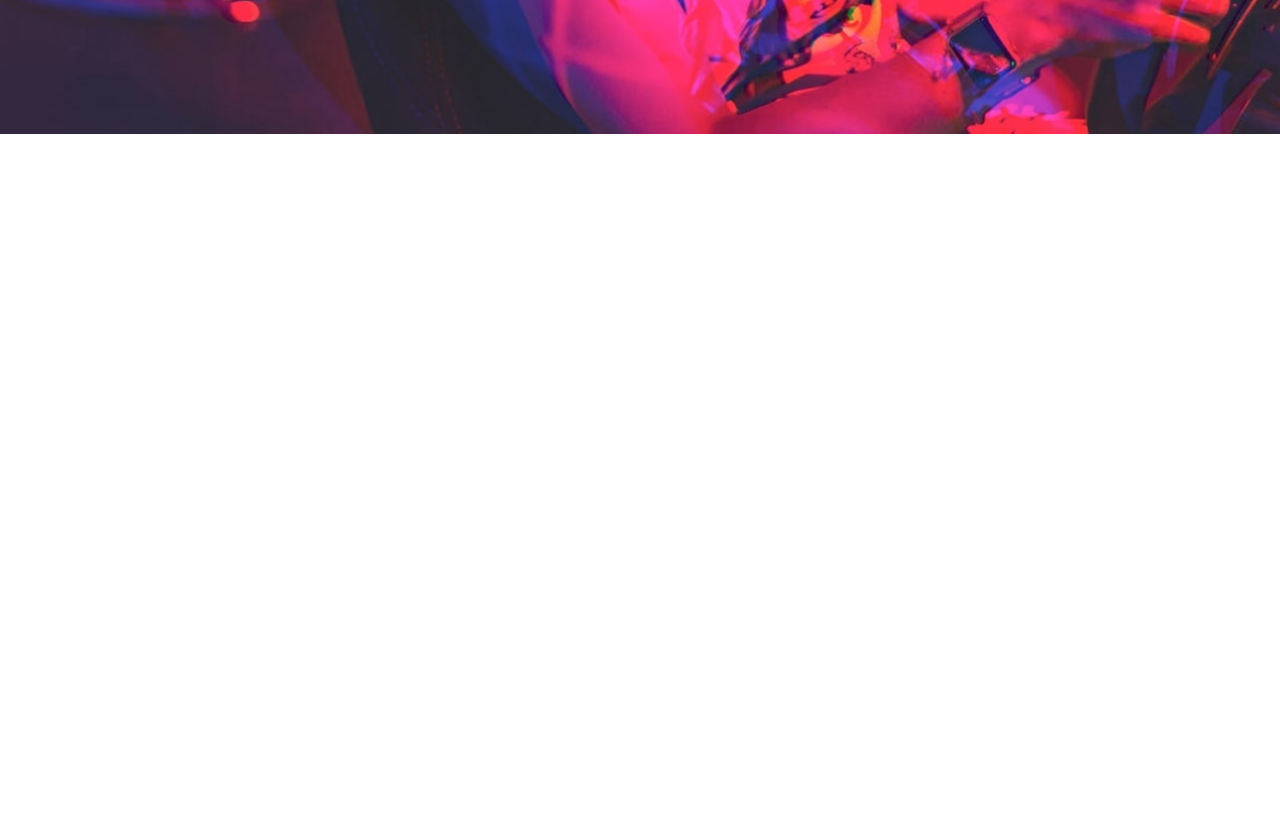
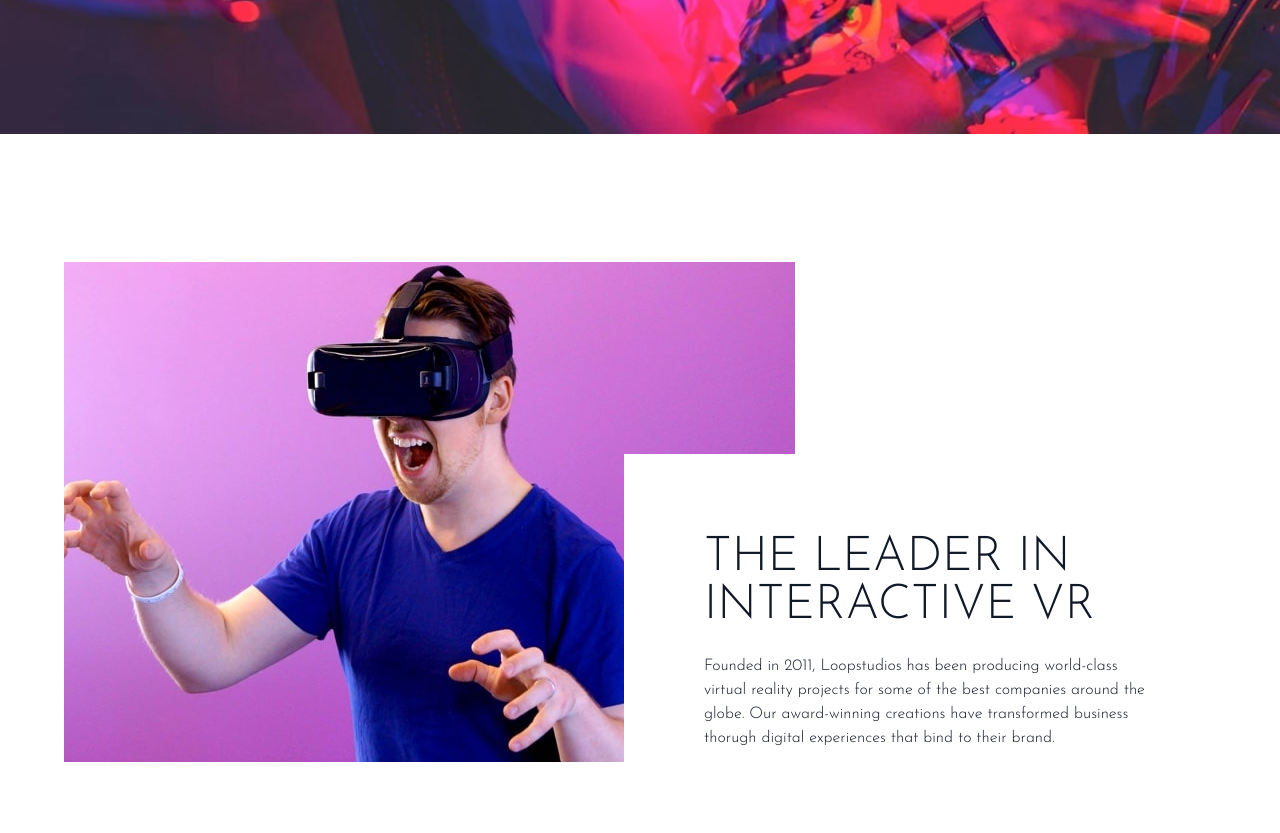
Before and after one commit to projectperfect/loop-stu, a website: page index.html in a window 1280 px wide. Shown: the part 522-1355 px from the top of the page. Before the commit the page ends 800 px from the top, so only its background shows below. Drawn offline with Linux system fonts and the light colour scheme.

Commit message:
feature section added

```diff
--- a/index.html
+++ b/index.html
@@ -55,5 +55,22 @@
       </div>
 
     </section>
+
+    <!-- Feature section -->
+    <section id="feature">
+
+      <!-- Feature container -->
+      <div class="relative container flex flex-col max-w-6xl mx-auto my-32 px-6 text-gray-900 md:flex-row md:px-0">
+        <img src="images/desktop/image-interactive.jpg" alt="">
+
+        <!-- Text container -->
+        <div class="top-48 pr-0 bg-white md:absolute md:right-0 md:py-20 md:pl-20">
+          <h2 class="max-w-lg mt-10 mb-6 font-sans text-4xl text-center text-gray-900 uppercase md:text-5xl md:mt-0 md:text-left">
+            The leader in interactive VR
+          </h2>
+          <p class="max-w-md text-center md:text-left">Founded in 2011, Loopstudios has been producing world-class virtual reality projects for some of the best companies around the globe. Our award-winning creations have transformed business thorugh digital experiences that bind to their brand.</p>
+        </div>
+      </div>
+    </section>
   </body>
 </html>
```
Also changed, not shown: css/style.css.
